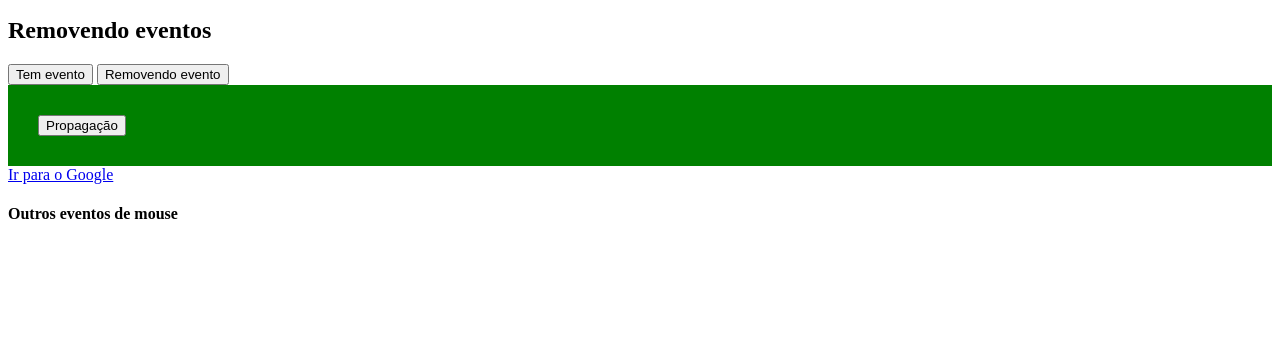
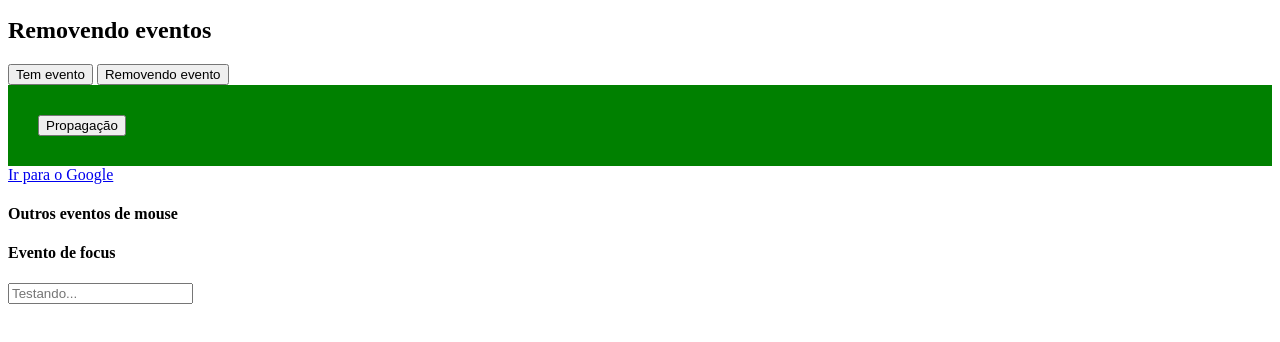
Before and after one commit to wevertonsantos/javascript, a plain HTML site: page eventos/index.html in a window 1280 px wide. Shown: the part 104-446 px from the top of the page. Drawn offline with Linux system fonts and the light colour scheme.

Commit message:
focus e blur

```diff
--- a/eventos/index.html
+++ b/eventos/index.html
@@ -21,5 +21,8 @@
     <a href="https://www.google.com">Ir para o Google</a>
 
     <h4 id="mouse">Outros eventos de mouse</h4>
+
+    <h4>Evento de focus</h4>
+    <input type="text" id="my-input" placeholder="Testando...">
 </body>
 </html>
--- a/eventos/js/scripts.js
+++ b/eventos/js/scripts.js
@@ -88,3 +88,13 @@ window.addEventListener("scroll", (e) => {
         console.log("Passamos de 200px")
     }
 })
+
+// - Evento de focus/blur
+const input = document.querySelector("#my-input")
+input.addEventListener("focus", (e) => {
+    console.log("Entrou no input")
+})
+
+input.addEventListener("blur", (e) => {
+    console.log("Saiu do input")
+})
```
